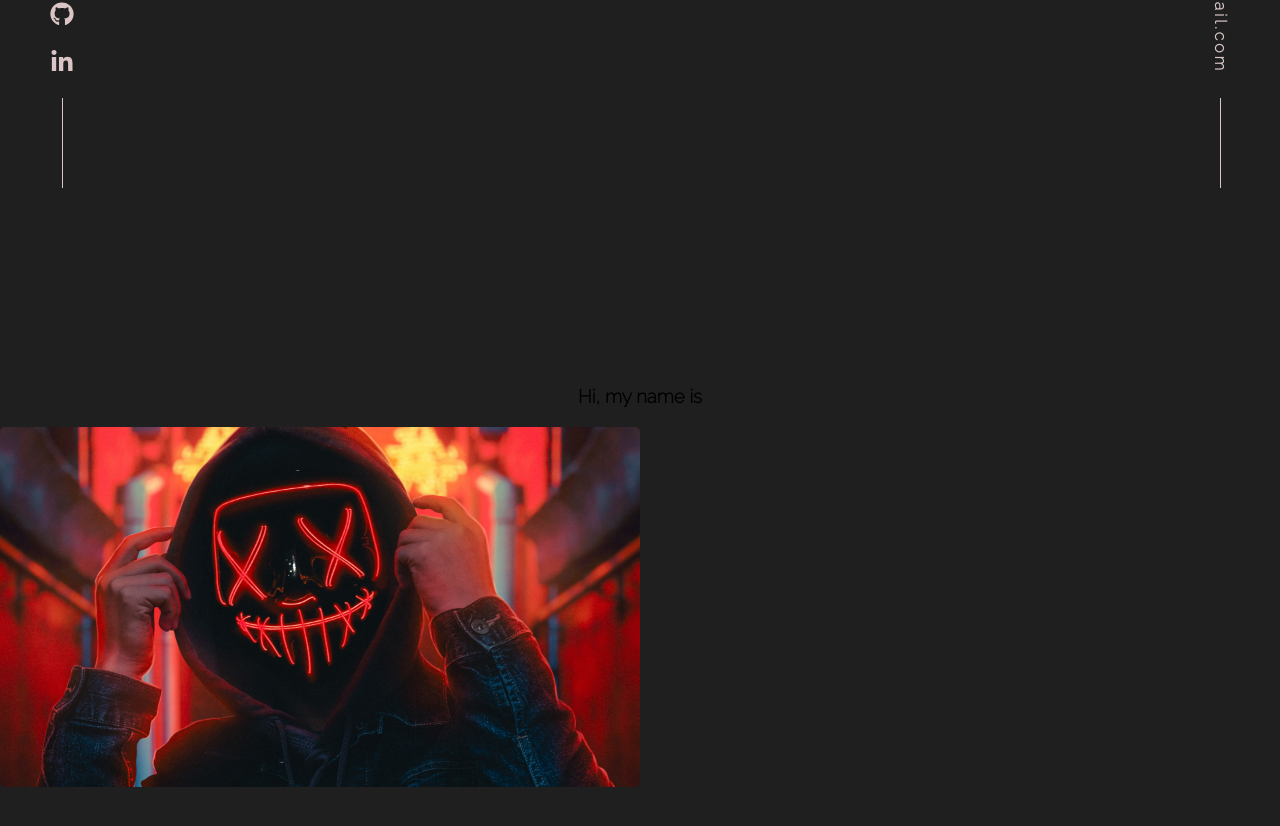
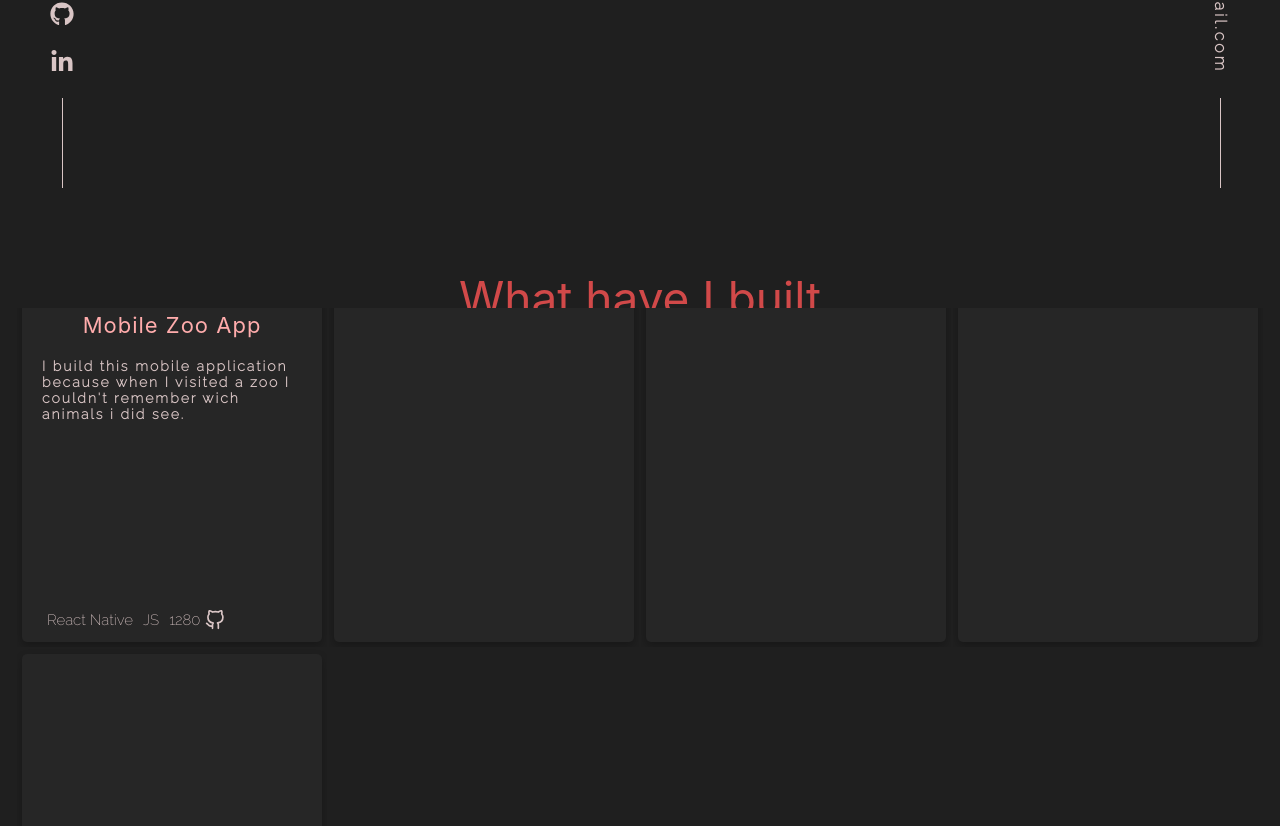
Before and after one commit to diogodeese/Portfolio, a React (Create React App) app: page / in a window 1280 px wide. Shown: the part 612-1438 px from the top of the page. Built offline with nearby package versions, Linux system fonts and the light colour scheme.

Commit message:
Added Projects

```diff
--- a/src/components/Projects/Projects.css
+++ b/src/components/Projects/Projects.css
@@ -1,17 +1,89 @@
 .Projects {
+  display: block;
+  align-items: center;
+  justify-content: center;
+}
+
+.Projects-introduction {
+  width: 100%;
+  height: 15%;
+  display: flex;
+  align-items: center;
+  justify-content: center;
+  padding-top: 100px;
+}
+
+.Projects-title {
+  font-family: "Calibre", "Inter", "San Francisco", "SF Pro Text", -apple-system,
+    system-ui, sans-serif;
+  font-size: 46px;
+  font-weight: 400;
+  color: #d14949;
+  cursor: default;
+}
+
+.Projects-container {
+  width: 100%;
+  height: 85%;
   display: flex;
   align-items: center;
   justify-content: center;
 }
 
 .Project {
-  width: 100%;
+  height: 350px;
+  width: 300px;
+  margin: 5px;
+  padding: 20px;
+  position: relative;
+  background-color: #262626;
+  border-radius: 5px;
+  box-shadow: rgba(0, 0, 0, 0.24) 0px 4px 8px;
 }
 
-.Project-title {
+.Project h2 {
   text-align: center;
-  padding-bottom: 20px;
+  font-size: 22px;
+  font-family: "Calibre", "Inter", "San Francisco", "SF Pro Text", -apple-system,
+    system-ui, sans-serif;
+  font-weight: 400;
+  letter-spacing: 1px;
+  background-color: transparent;
+  color: #ffacac;
 }
 
-.Project-image {
+.Project h4 {
+  margin-top: 20px;
+  margin-bottom: 20px;
+  font-size: 14px;
+  letter-spacing: 2px;
+  color: #d9c5c5;
+  background-color: transparent;
 }
+
+.Project-footer {
+  width: 100%;
+  position: absolute;
+  bottom: 0;
+  background-color: transparent;
+}
+
+.Project-footer ul,
+.Project-footer li {
+  display: inline-block;
+  background-color: transparent;
+}
+
+.Project-footer li {
+  padding: 5px;
+  font-size: 15px;
+  color: #d9c5c5;
+}
+
+.Project-footer-github {
+  font-size: 20px;
+  color: #d9c5c5;
+  margin-bottom: 8px;
+  cursor: pointer;
+  background-color: transparent;
+}
--- a/src/components/Projects/Projects.js
+++ b/src/components/Projects/Projects.js
@@ -1,24 +1,52 @@
 import React from "react";
 import useWindowDimensions from "../WindowDimensions";
+import { FiGithub } from "react-icons/fi";
 import "./Projects.css";
-import img from "../../assets/image.jpg";
 
 export default function Projects() {
-  const { height } = useWindowDimensions();
+  const { height, width } = useWindowDimensions();
 
   return (
     <div id="projects" className="Projects" style={{ height: height }}>
-      <div className="Project">
-        <div className="Project-title">
-          <h3>Hi, my name is</h3>
-        </div>
-        <div className="Project-image">
-          <img
-            src={img}
-            alt="Project"
-            style={{ width: 640, height: 360, borderRadius: 5 }}
-          />
-        </div>
+      <div className="Projects-introduction">
+        <h1 className="Projects-title">What have I built</h1>
+      </div>
+      <div className="Projects-container">
+        <table>
+          <tr>
+            <td>
+              <div className="Project">
+                <h2>Mobile Zoo App</h2>
+                <h4>
+                  I build this mobile application because when I visited a zoo I
+                  couldn't remember wich animals i did see.
+                </h4>
+                <div className="Project-footer">
+                  <ul>
+                    <li>React Native</li>
+                    <li>JS</li>
+                    <li>{width}</li>
+                  </ul>
+                  <FiGithub className="Project-footer-github" />
+                </div>
+              </div>
+            </td>
+            <td>
+              <div className="Project"></div>
+            </td>
+            <td>
+              <div className="Project"></div>
+            </td>
+            <td>
+              <div className="Project"></div>
+            </td>
+          </tr>
+          <tr>
+            <td>
+              <div className="Project"></div>
+            </td>
+          </tr>
+        </table>
       </div>
     </div>
   );
```
